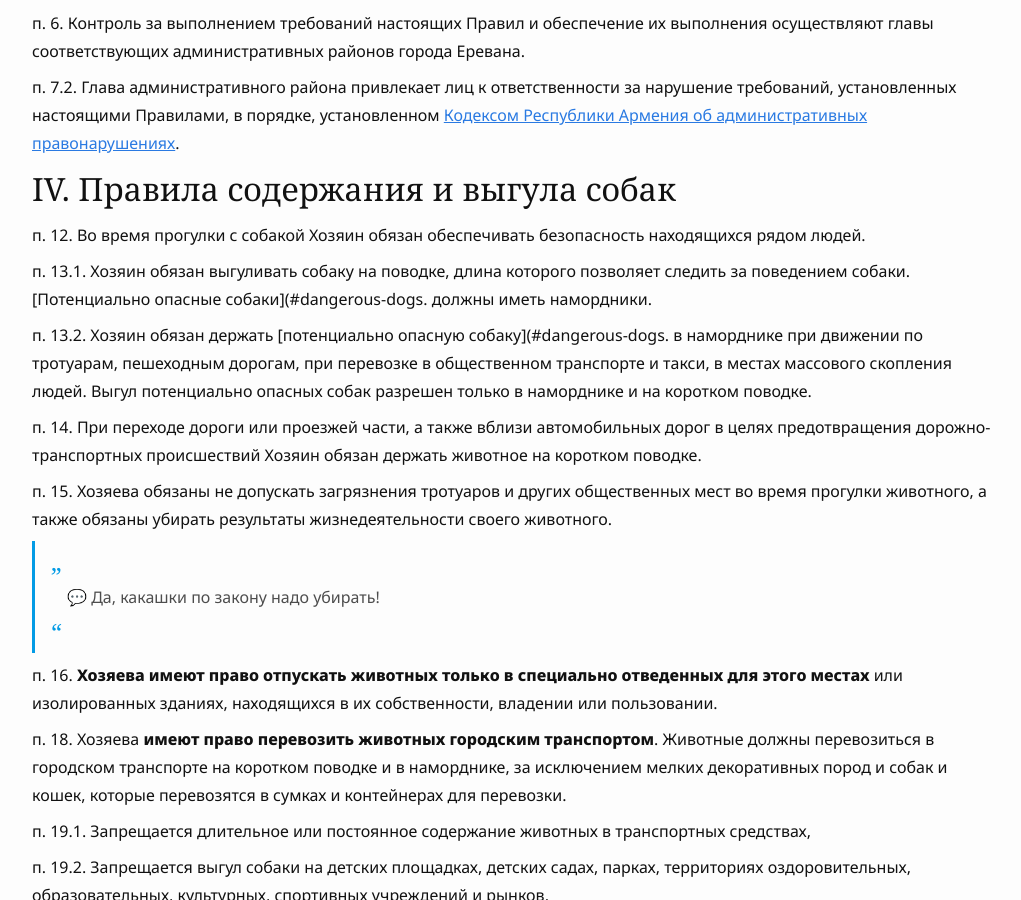
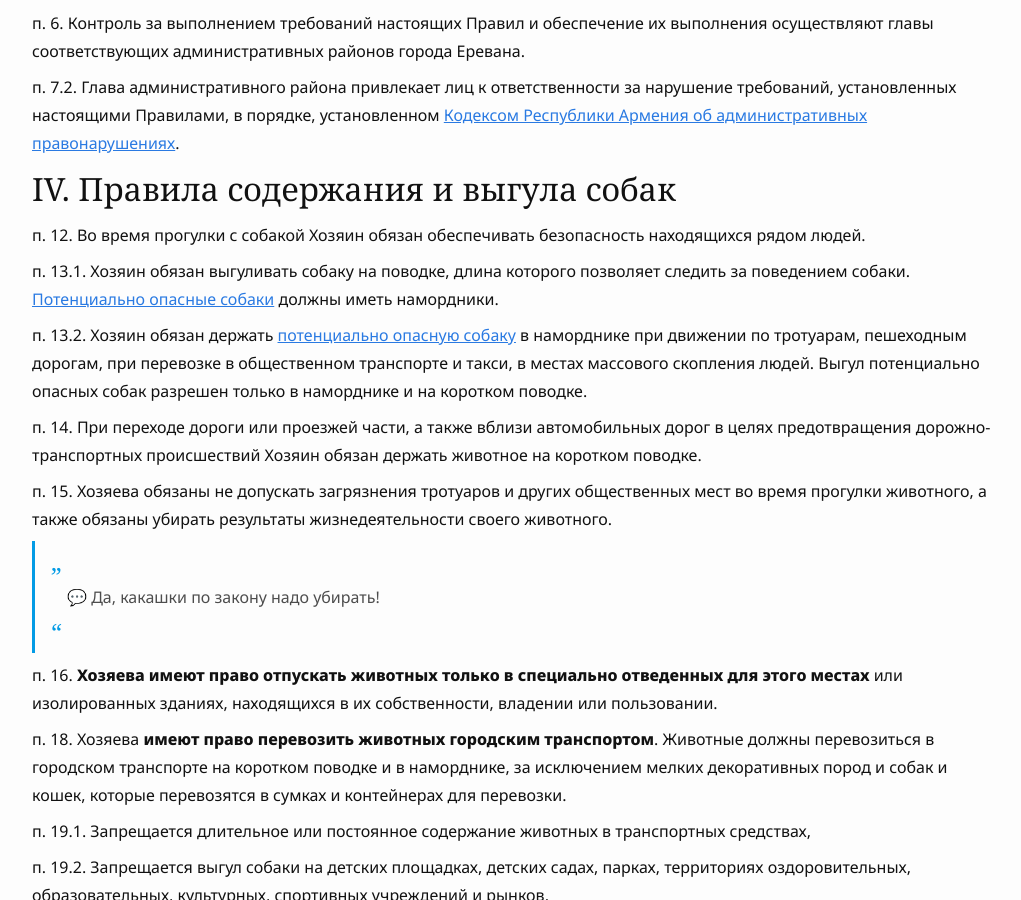
Before and after one commit to haywiki/haywiki.github.io, a Jekyll site: the page built from animals/laws.md, in a window 1280 px wide and 900 px high, scrolled down 1482 px. Shown: the whole window, without its empty margins (128-1149 px from the left). Built offline with Jekyll 4.4.1, drawn with Linux system fonts in a browser that asks for light colours; nearby versions of some CDN libraries; a script that is not in the unit is left out.

Commit message:
исправления

```diff
--- a/animals/laws.md
+++ b/animals/laws.md
@@ -45,9 +45,9 @@ parent_url: /animals/
 
 п. 12. Во время прогулки с собакой Хозяин обязан обеспечивать безопасность находящихся рядом людей.
 
-п. 13.1. Хозяин обязан выгуливать собаку на поводке, длина которого позволяет следить за поведением собаки. [Потенциально опасные собаки](#dangerous-dogs. должны иметь намордники.
+п. 13.1. Хозяин обязан выгуливать собаку на поводке, длина которого позволяет следить за поведением собаки. [Потенциально опасные собаки](#dangerous-dog) должны иметь намордники.
 
-п. 13.2. Хозяин обязан держать [потенциально опасную собаку](#dangerous-dogs. в наморднике при движении по тротуарам, пешеходным дорогам, при перевозке в общественном транспорте и такси, в местах массового скопления людей. Выгул потенциально опасных собак разрешен только в наморднике и на коротком поводке.
+п. 13.2. Хозяин обязан держать [потенциально опасную собаку](#dangerous-dogs) в наморднике при движении по тротуарам, пешеходным дорогам, при перевозке в общественном транспорте и такси, в местах массового скопления людей. Выгул потенциально опасных собак разрешен только в наморднике и на коротком поводке.
 
 п. 14. При переходе дороги или проезжей части, а также вблизи автомобильных дорог в целях предотвращения дорожно-транспортных происшествий Хозяин обязан держать животное на коротком поводке.
 
```
Also changed, not shown: animals/services.md (+1 -1 lines).
